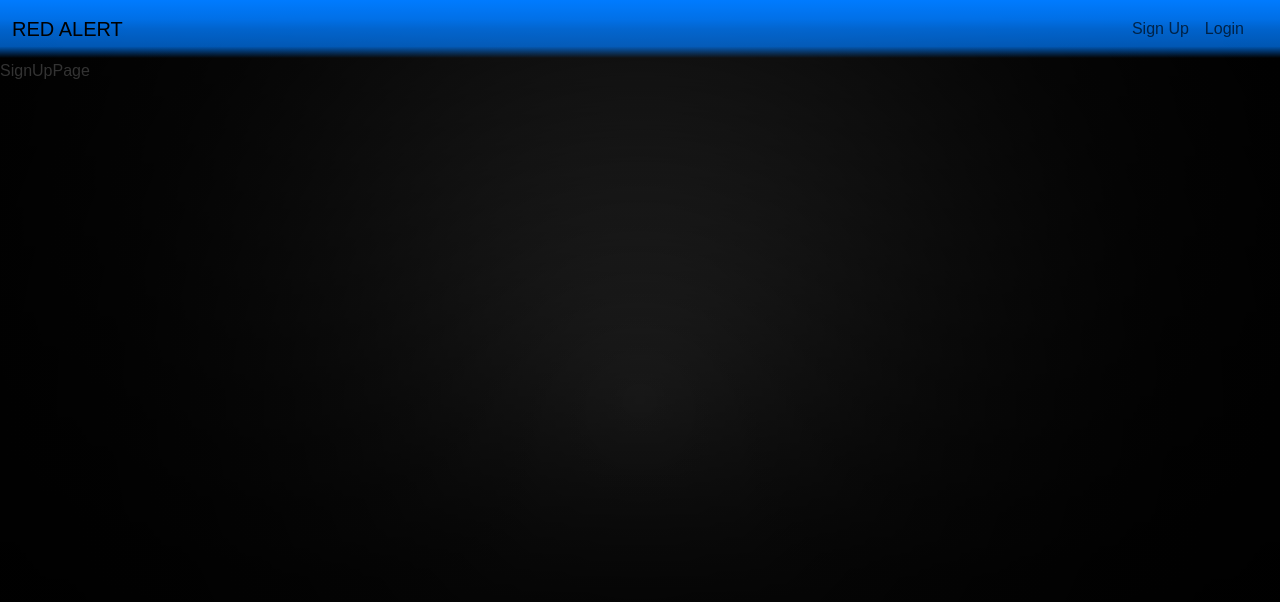
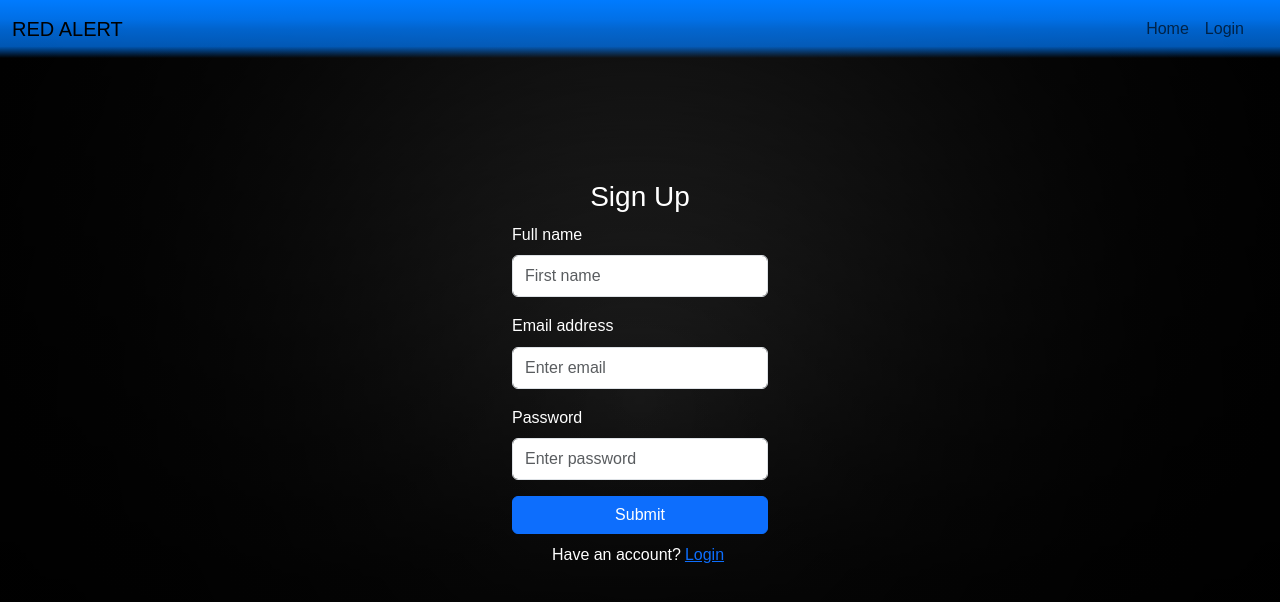
Before and after one commit to HarshSharma20503/Trade-Alert, a React (Vite) app in the folder web-app/: page /signup in a window 1280 px wide. Shown: the top 602 px of the page. Built offline with nearby package versions, Linux system fonts and the light colour scheme.

Commit message:
added navbar loginpage signuppage

```diff
--- a/web-app/src/components/navbar/Navbar.tsx
+++ b/web-app/src/components/navbar/Navbar.tsx
@@ -75,8 +75,8 @@ const Header = () => {
                   </>
                 ) : (
                   <>
-                    <Nav.Link as={Link} to="/signUp">
-                      Sign Up
+                    <Nav.Link as={Link} to="/">
+                      Home
                     </Nav.Link>
                     <Nav.Link as={Link} to="/login">
                       Login
--- a/web-app/src/pages/authPage/LoginPage.tsx
+++ b/web-app/src/pages/authPage/LoginPage.tsx
@@ -1,7 +1,108 @@
-import React from "react";
+import { useState, ChangeEvent, FormEvent } from "react";
+import axios from "axios";
+import { toast } from "react-toastify";
+import { useNavigate } from "react-router-dom";
+import Spinner from "react-bootstrap/Spinner";
 
-const LoginPage: React.FC = () => {
-  return <div>LoginPage</div>;
+interface FormData {
+  email: string;
+  password: string;
+}
+
+const Login = () => {
+  const navigate = useNavigate();
+
+  const [loading, setLoading] = useState<boolean>(false);
+  const [formData, setFormData] = useState<FormData>({
+    email: "",
+    password: "",
+  });
+
+  const handleChange = (event: ChangeEvent<HTMLInputElement>) => {
+    const { name, value } = event.target;
+    setFormData({ ...formData, [name]: value });
+  };
+
+  const handleSubmit = async (event: FormEvent<HTMLFormElement>) => {
+    event.preventDefault();
+    setLoading(true);
+
+    try {
+      const { data } = await axios.post("/api/auth/login", formData);
+      localStorage.setItem("user", JSON.stringify(data.data));
+      toast.success("Login Successful");
+      navigate("/");
+    } catch (err: any) {
+      if (err.response?.data?.message) {
+        toast.error(err.response.data.message);
+      }
+    } finally {
+      setLoading(false);
+    }
+  };
+
+  return (
+    <div
+      className="container h-75 d-flex justify-content-center align-content-center"
+      style={{ minHeight: "80vh" }}
+    >
+      <form
+        className="d-flex flex-column justify-content-center align-content-center"
+        style={{ minWidth: "20vw" }}
+        onSubmit={handleSubmit} // Form should handle submit here
+      >
+        <h3 className="text-white w-100 text-center">Log In</h3>
+        <div className="mb-3">
+          <label className="text-white mb-2">Email address</label>
+          <input
+            type="email"
+            name="email"
+            className="form-control py-2"
+            placeholder="Enter email"
+            value={formData.email}
+            onChange={handleChange}
+          />
+        </div>
+        <div className="mb-3">
+          <label className="text-white mb-2">Password</label>
+          <input
+            type="password"
+            name="password"
+            className="form-control py-2"
+            placeholder="Enter password"
+            onChange={handleChange}
+            value={formData.password}
+          />
+        </div>
+        <div className="d-grid">
+          <button type="submit" className="btn btn-primary py-2">
+            {loading ? (
+              <div className="w-100 text-center ">
+                <Spinner animation="border" variant="light" />
+              </div>
+            ) : (
+              <>Submit</>
+            )}
+          </button>
+          <div
+            className="my-3 text-white "
+            style={{ display: "flex", justifyContent: "center" }}
+          >
+            Don't have an account?{" "}
+            <span
+              className="text-primary text-decoration-underline mx-1"
+              style={{ cursor: "pointer" }}
+              onClick={() => {
+                navigate("/signup");
+              }}
+            >
+              Sign Up
+            </span>
+          </div>
+        </div>
+      </form>
+    </div>
+  );
 };
 
-export default LoginPage;
+export default Login;
--- a/web-app/src/pages/authPage/SignUpPage.tsx
+++ b/web-app/src/pages/authPage/SignUpPage.tsx
@@ -1,7 +1,119 @@
-import React from "react";
+import { useState, ChangeEvent, FormEvent } from "react";
+import axios from "axios";
+import { toast } from "react-toastify";
+import { useNavigate } from "react-router-dom";
+import Spinner from "react-bootstrap/Spinner";
 
-const SignUpPage: React.FC = () => {
-  return <div>SignUpPage</div>;
+interface FormData {
+  name: string;
+  email: string;
+  password: string;
+}
+
+const SignUp = () => {
+  const navigate = useNavigate();
+  const [loading, setLoading] = useState<boolean>(false);
+  const [formData, setFormData] = useState<FormData>({
+    name: "",
+    email: "",
+    password: "",
+  });
+
+  const handleChange = (event: ChangeEvent<HTMLInputElement>) => {
+    const { name, value } = event.target;
+    setFormData({ ...formData, [name]: value });
+  };
+
+  const handleSubmit = async (event: FormEvent<HTMLFormElement>) => {
+    event.preventDefault();
+    setLoading(true);
+
+    try {
+      await axios.post("/api/auth/signUp", formData);
+      toast.success("Verify Your Email and then proceed to login");
+      navigate("/login");
+    } catch (err: any) {
+      if (err.response?.data?.message) {
+        toast.error(err.response.data.message);
+      }
+    } finally {
+      setLoading(false);
+    }
+  };
+
+  return (
+    <div
+      className="container h-75 d-flex justify-content-center align-content-center"
+      style={{ minHeight: "80vh" }}
+    >
+      <form
+        className="d-flex flex-column justify-content-center align-content-center"
+        style={{ minWidth: "20vw" }}
+        onSubmit={handleSubmit} // Form should handle submit here
+      >
+        <h3 className="text-white w-100 text-center">Sign Up</h3>
+        <div className="mb-3">
+          <label className="text-white mb-2">Full name</label>
+          <input
+            type="text"
+            name="name"
+            className="form-control py-2"
+            placeholder="First name"
+            value={formData.name}
+            onChange={handleChange}
+          />
+        </div>
+        <div className="mb-3">
+          <label className="text-white mb-2">Email address</label>
+          <input
+            type="email"
+            name="email"
+            className="form-control py-2"
+            placeholder="Enter email"
+            value={formData.email}
+            onChange={handleChange}
+          />
+        </div>
+        <div className="mb-3">
+          <label className="text-white mb-2">Password</label>
+          <input
+            type="password"
+            name="password"
+            className="form-control py-2"
+            placeholder="Enter password"
+            value={formData.password}
+            onChange={handleChange}
+          />
+        </div>
+        <div className="d-grid">
+          <button type="submit" className="btn btn-primary py2">
+            {loading ? (
+              <div className="w-100 text-center py-3">
+                <Spinner animation="border" variant="primary" />
+              </div>
+            ) : (
+              <>Submit</>
+            )}
+          </button>
+          <div
+            className="my-2 text-white"
+            style={{ display: "flex", justifyContent: "center" }}
+          >
+            Have an account?{"  "}
+            <span
+              className="text-primary text-decoration-underline mx-1"
+              style={{ cursor: "pointer" }}
+              onClick={() => {
+                navigate("/login");
+              }}
+            >
+              Login
+            </span>
+          </div>
+        </div>
+      </form>
+    </div>
+  );
 };
 
-export default SignUpPage;
+export default SignUp;
```
